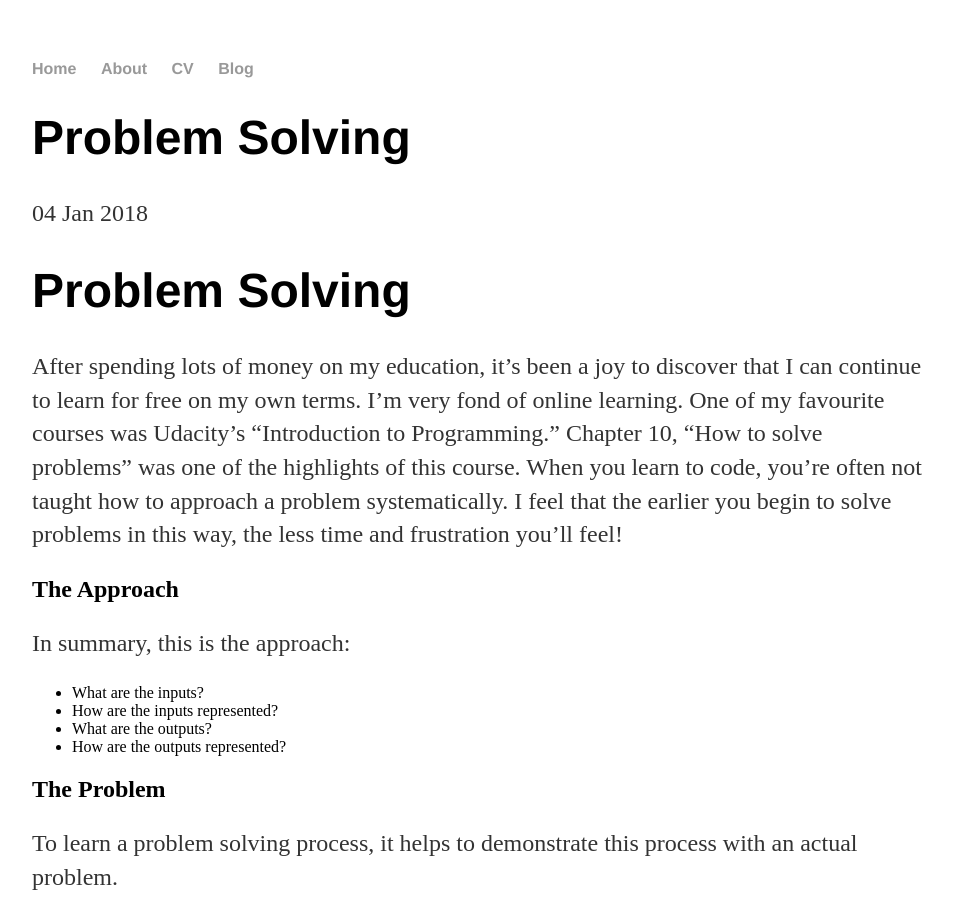
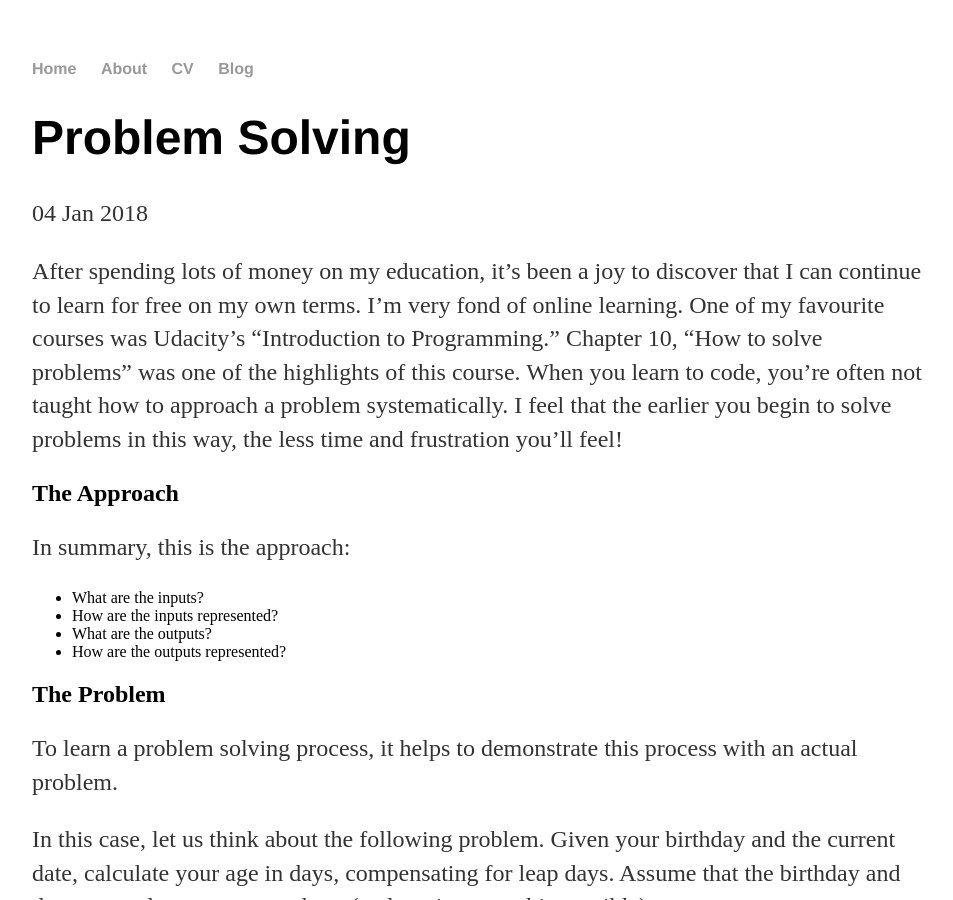
Before and after one commit to Sebbenbear/sebbenbear.github.io, a Jekyll site: the page built from _posts/2018-1-4-problem-solving.md, in a window 1280 px wide and 900 px high. Shown: the whole window, without its empty margins (160-1113 px from the left). Built offline with Jekyll 4.4.1, drawn with Linux system fonts in a browser that asks for light colours.

Commit message:
Remove extra title

```diff
--- a/_posts/2018-1-4-problem-solving.md
+++ b/_posts/2018-1-4-problem-solving.md
@@ -3,8 +3,6 @@ layout: post
 title: Problem Solving
 date: 2018-1-4
 ---
-
-# Problem Solving
 
 After spending lots of money on my education, it's been a joy to discover that I can continue to learn for free on my own terms. I'm very fond of online learning. One of my favourite courses was Udacity's "Introduction to Programming." Chapter 10, "How to solve problems" was one of the highlights of this course. When you learn to code, you're often not taught how to approach a problem systematically. I feel that the earlier you begin to solve problems in this way, the less time and frustration you'll feel!
 
```
